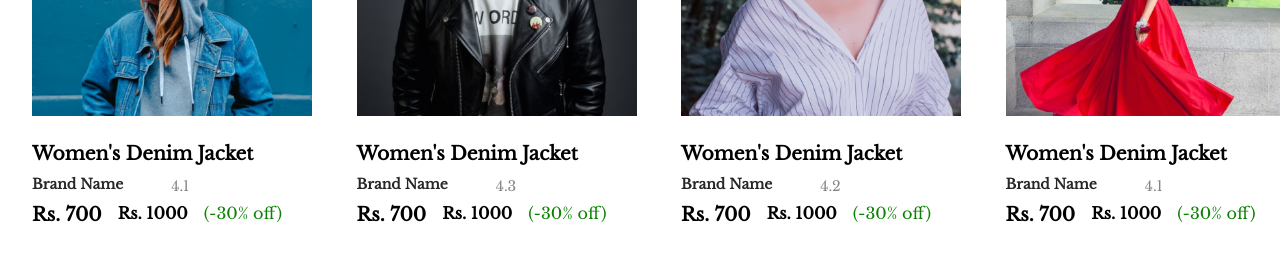
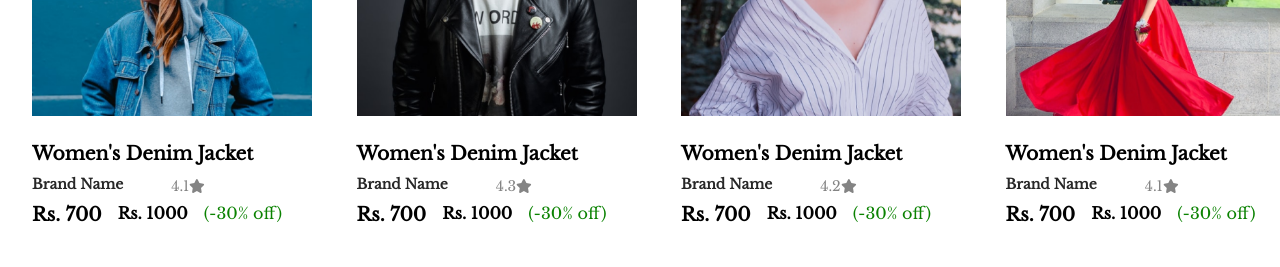
Before and after one commit to AndriaSalah/E-commerce-UI, a React (Create React App) app in the folder Website/e-commerce-ui/: page / in a window 1280 px wide. Shown: the part 1272-1539 px from the top of the page. Built offline with nearby package versions, Linux system fonts and the light colour scheme.

Commit message:
aded the missing stars for the item rating

```diff
--- a/Website/e-commerce-ui/src/Components/TrendingNow/TrendingNow.js
+++ b/Website/e-commerce-ui/src/Components/TrendingNow/TrendingNow.js
@@ -4,10 +4,11 @@ import image2 from '../../Assets/TrendingNow/img2.png'
 import image3 from '../../Assets/TrendingNow/img3.png'
 import image4 from '../../Assets/TrendingNow/img4.png'
 import image5 from '../../Assets/TrendingNow/img5.png'
+import {faStar} from "@fortawesome/free-solid-svg-icons";
 import 'swiper/css';
-// import 'swiper/css/scrollbar';
 import './TrendingNow.css'
 import {Scrollbar} from "swiper/modules";
+import {FontAwesomeIcon} from "@fortawesome/react-fontawesome";
 const TrendingItemsData = [
     {
         ItemName:"Women's Denim Jacket",
@@ -65,8 +66,6 @@ const TrendingNow = ()=>{
                     spaceBetween={50}
                     slidesPerView={4}
                     grabCursor={true}
-                    // pagination={{ clickable: true , type:"bullets" }}
-                    // scrollbar={{ draggable: true , snapOnRelease:true , dragSize:1000}}
                     onSwiper={(swiper) => console.log(swiper)}
                     onSlideChange={() => console.log('slide change')}
             >
@@ -78,7 +77,9 @@ const TrendingNow = ()=>{
                             <h3>{item.ItemName}</h3>
                             <div id={"Section1"}>
                                 <h4>{item.BrandName}</h4>
-                                <p>{item.score}</p>
+                                <p>{item.score }
+                                    <FontAwesomeIcon id={"icon"} icon={faStar} />
+                                </p>
                             </div>
                             <div id={'Section2'}>
                                 <h3>{item.OfferPrice}</h3>
```
